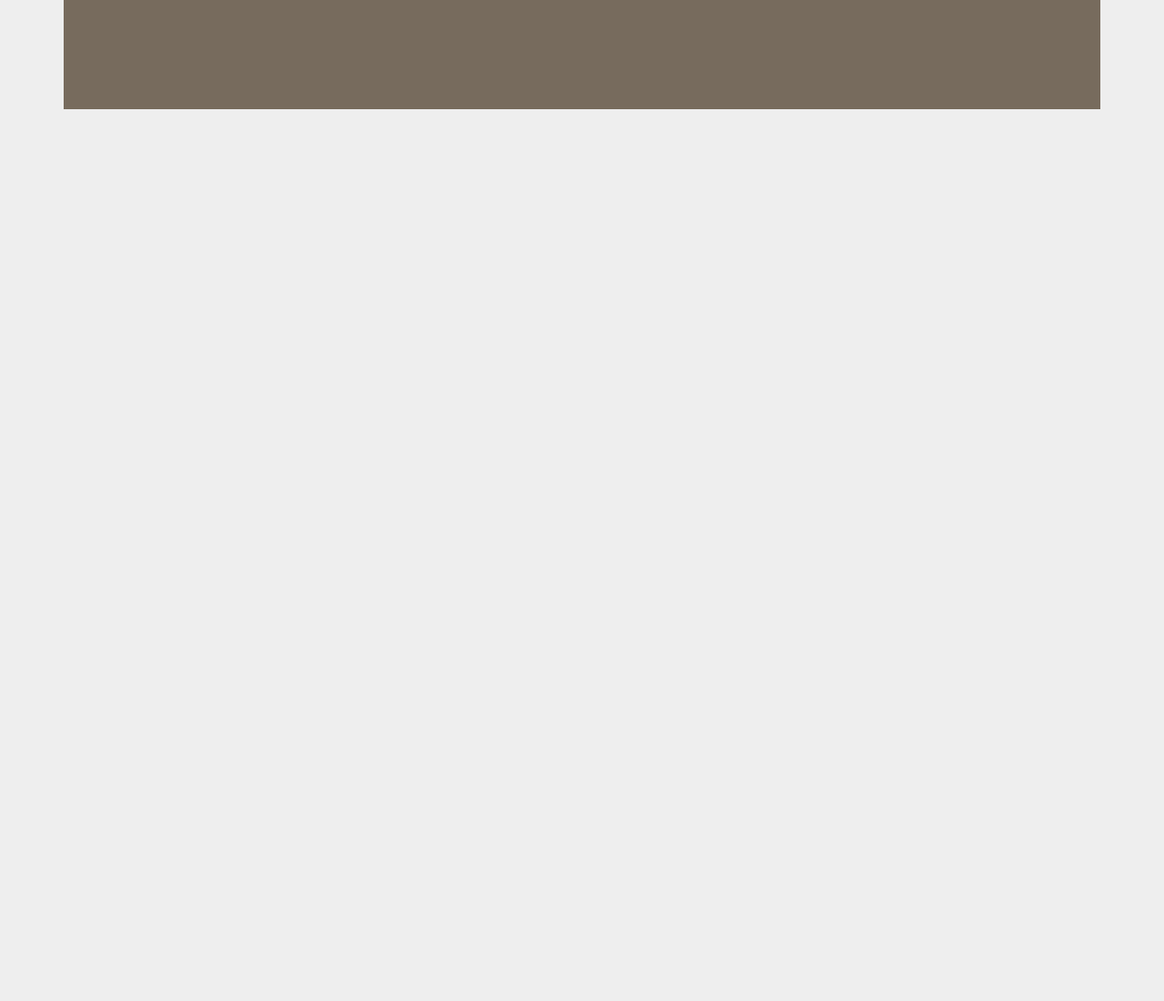
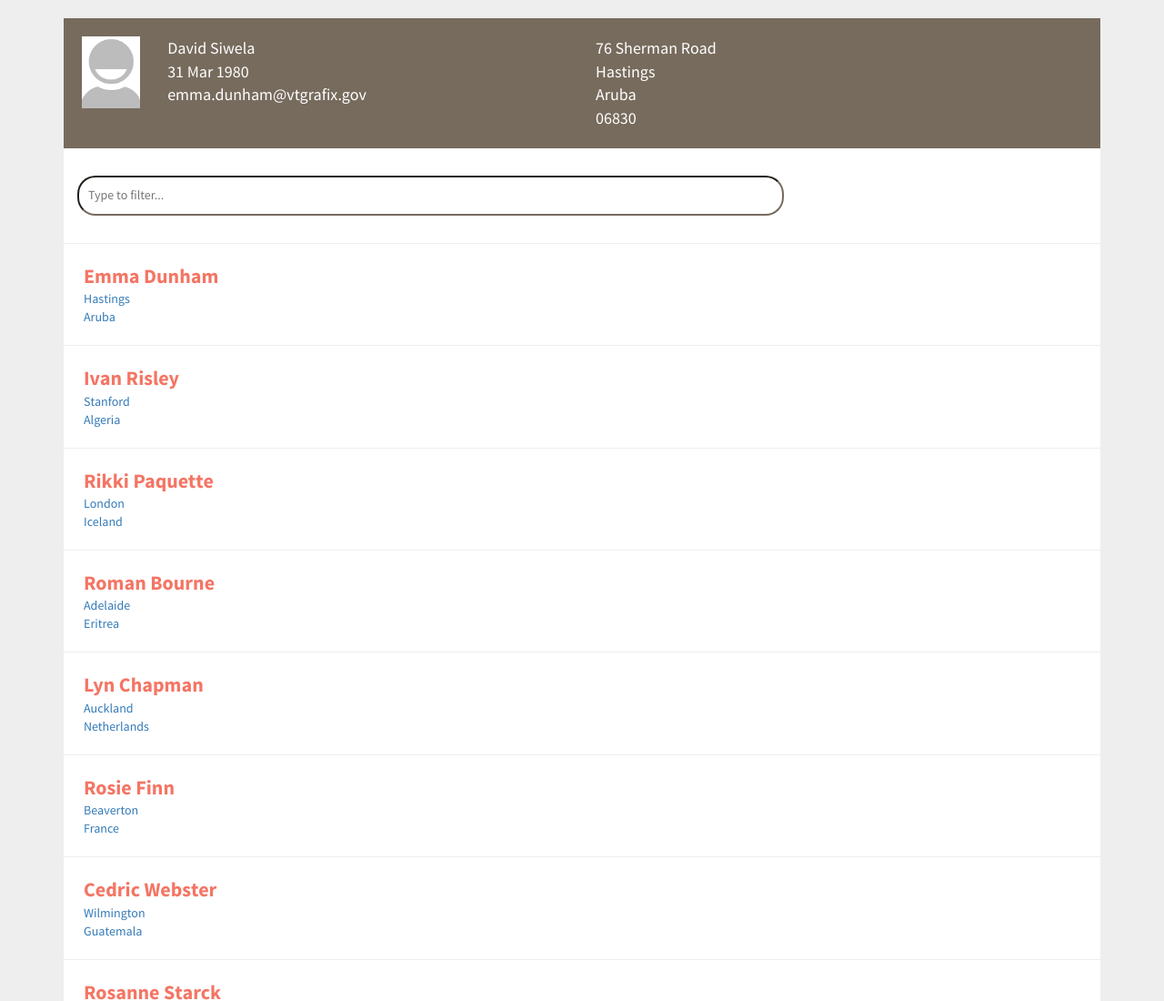
Before and after one commit to qiqakotyi/Users, a website: page index.html in a window 1280 px wide. Shown: the top 1100 px of the page at 91% size. Before the commit the page ends 800 px from the top, so only its background shows below. Drawn offline with Linux system fonts and the light colour scheme; files that its build step writes are made by us from their sources.

Commit message:
styling of contact list, filter done

```diff
--- a/public/css/_variables.scss
+++ b/public/css/_variables.scss
@@ -2,4 +2,7 @@ $primary-color: #fff;
 $bg-color : #eee;
 $secondary-color: #fff;
 $black: #000;
+$orange: #f47564;
 $head-color : #776b5d;
+$hover-color: #f7f7f7;
+$small-font: #9c9a9b;
--- a/public/css/pages/_users.scss
+++ b/public/css/pages/_users.scss
@@ -1,11 +1,52 @@
-
 .users-wrap {
   border-radius: 5px;
+  margin: 20px 0;
+
   .head {
     margin: 0;
+    font-size: 18px;
     .details {
+      padding: 20px;
       min-height: 120px;
       background: $head-color;
     }
   }
+  .query-input-wrapper {
+    background: $primary-color;
+    padding: 30px 15px;
+    border-bottom: 1px solid $bg-color;
+
+    .query-input {
+      width: 70%;
+      padding: 10px;
+      border-radius: 20px;
+      border-color: $head-color;
+      outline: none;
+      color: $black;
+    }
+  }
+
+  .users {
+    margin: 0;
+    .list {
+      background: $primary-color;
+      padding: 0;
+
+      .item {
+
+        padding: 20px 22px;
+        border-bottom: 1px solid $bg-color;
+
+        &:hover {
+          background: $hover-color;
+        }
+      }
+      .name {
+        @include sans-bold;
+        font-size: 22px;
+        color: $orange;
+      }
+
+    }
+  }
 }
--- a/views/users.html
+++ b/views/users.html
@@ -1,25 +1,59 @@
 <div class="users-wrap">
     <div class="row head">
         <div class="col-md-12 details">
+            <div class="image row">
+                <div class="col-md-1">
+                    <img class="img-responsive" src="public/images/placeholder.png">
+                </div>
+                <div class="col-md-5 mid-col">
+                    <div class="fullname">
+                        David Siwela
+                    </div>
+                    <div class="dob">
+                        31 Mar 1980
+                    </div>
+                    <div class="email-address">
+                        emma.dunham@vtgrafix.gov
+                    </div>
+                </div>
+                <div class="col-md-6 right-col">
+                    <div class="address">
+                        76 Sherman Road
+                    </div>
+                    <div class="city">
+                        Hastings
+                    </div>
+                    <div class="country">
+                        Aruba
+                    </div>
+                    <div class="zip-code">
+                        06830
+                    </div>
+                </div>
+            </div>
+        </div>
+    </div>
+    <div class="query-input-wrapper">
+        <input type="text" ng-model="query" placeholder="Type to filter..." class="query-input"/>
+    </div>
+    <div class="row users">
+        <div class="col-md-12 list">
+            <div class="item" ng-repeat="user in users | filter: query | limitTo: pageSize : (currentPage - 1) * pageSize ">
+                <a href ng-click="">
+                    <div class="user-">
 
+                    </div>
+                    <div class="name">{{user.first_name}} {{user.last_name}}</div>
+                    <div>{{user.city}}</div>
+                    <div>{{user.country}}</div>
+                </a>
+                <!--<li>{{user.date_of_birth}}</li>-->
+                <!--<li>{{user.email_address}}</li>-->
+                <!--<li>{{user.address}}</li>-->
+
+                <!--<li>{{user.zip_code}}</li>-->
+            </div>
         </div>
     </div>
 
-
-    <div class="col-md-12 list">
-
-        <!--<ul ng-repeat="user in users">-->
-
-        <!--<li>{{user.first_name}}</li>-->
-        <!--<li>{{user.last_name}}</li>-->
-        <!--<li>{{user.date_of_birth}}</li>-->
-        <!--<li>{{user.email_address}}</li>-->
-        <!--<li>{{user.address}}</li>-->
-        <!--<li>{{user.city}}</li>-->
-        <!--<li>{{user.country}}</li>-->
-        <!--<li>{{user.zip_code}}</li>-->
-
-        <!--</ul>-->
-    </div>
-
 </div>
```
Also changed, not shown: public/css/site.css, public/css/site.min.css, public/images/placeholder.png (added).
